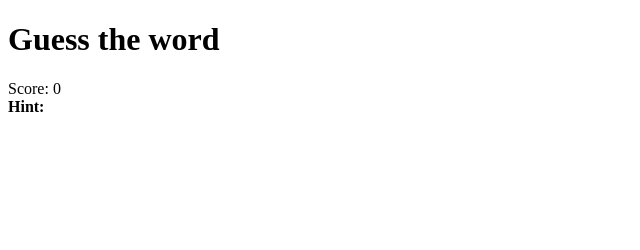
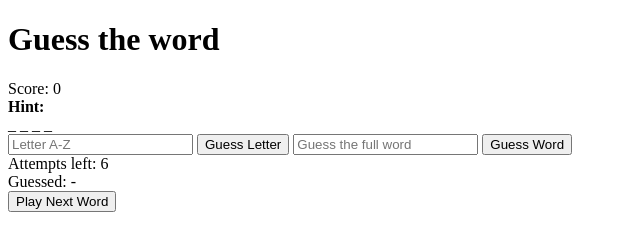
Before and after one commit to nausheensiddiqui23/Guess-The-Word-Game, a plain HTML site: page index.html in a window 1280 px wide. Shown: the whole page, without its empty margins (0-640 px from the left). Drawn offline with Linux system fonts and the light colour scheme.

Commit message:
new code

```diff
--- a/index.html
+++ b/index.html
@@ -11,6 +11,16 @@
         <h1>Guess the word</h1>
         <div id="score">Score: 0</div>
         <div id="hint"><strong>Hint:</strong></div>
+        <div id="word">_ _ _ _</div>
+        <input type="text" id="letterInput" maxlength="1" placeholder="Letter A-Z">
+    <button onclick="guessLetter()">Guess Letter</button>
+ <input type="text" id="wordInput" placeholder="Guess the full word">
+    <button onclick="guessFullWord()">Guess Word</button>
+
+     <div id="attempts">Attempts left: 6</div>
+    <div id="guessed">Guessed: -</div>
+    <div id="message"></div>
+    <button onclick="resetGame()">Play Next Word</button>
 
     </div>
 </body>
```
